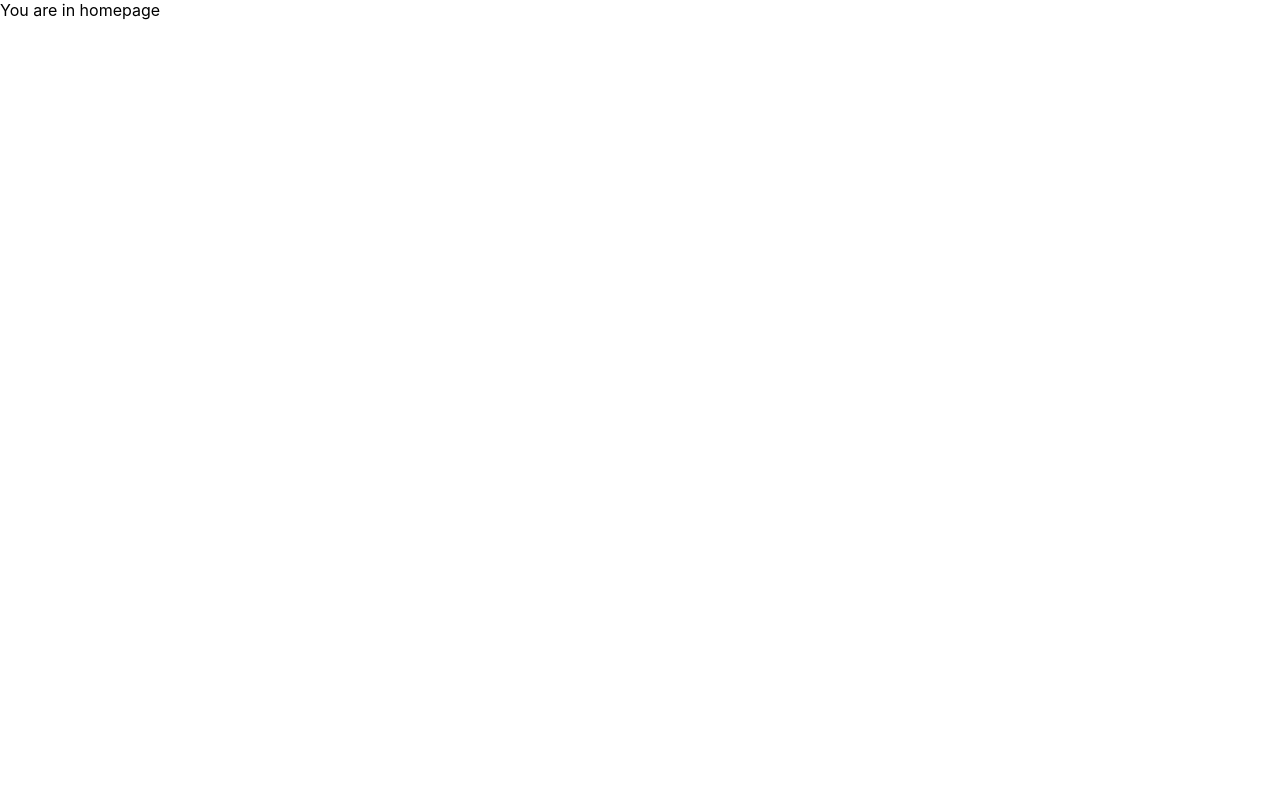
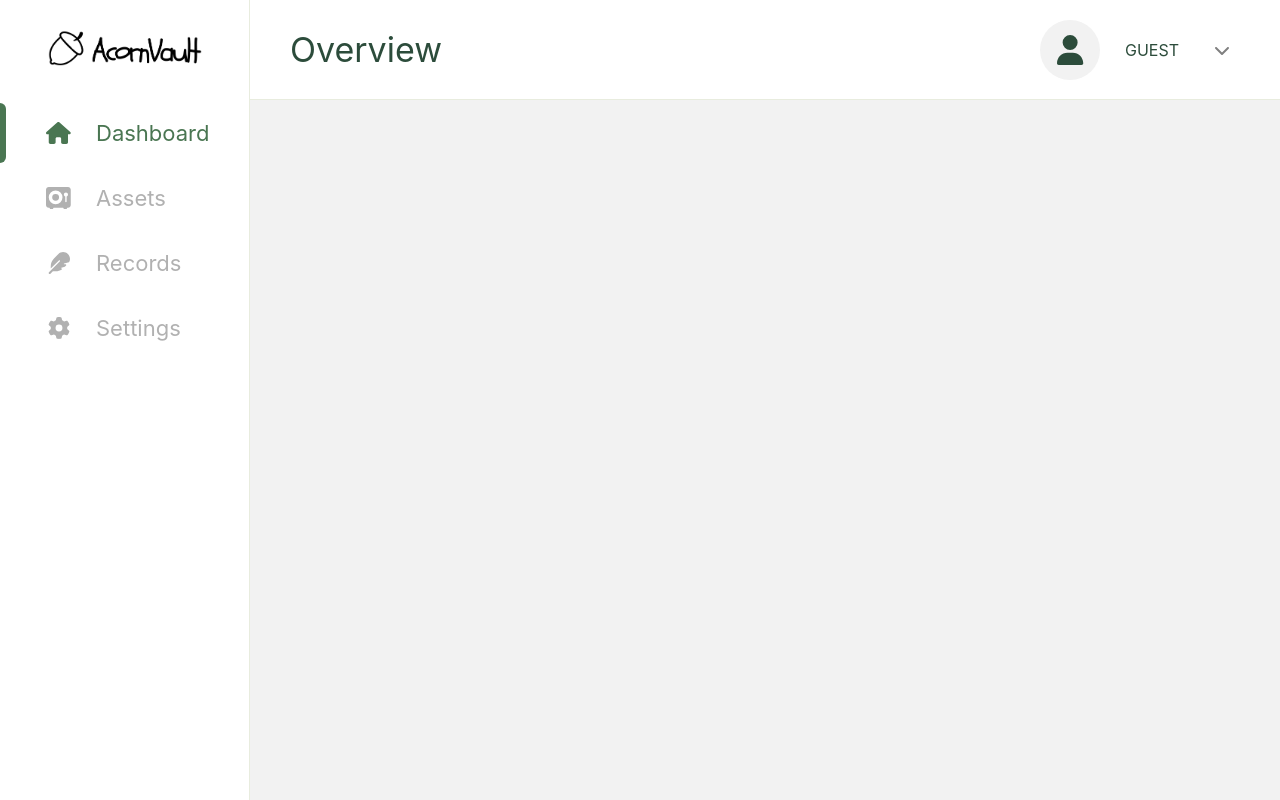
Before and after one commit to yunahu/acorn-vault, a React (Vite) app: page / in a window 1280 px wide. Built offline with nearby package versions, Linux system fonts and the light colour scheme.

Commit message:
Implement Sidebar and Navbar, and rename Home to Dashboard

```diff
--- a/package.json
+++ b/package.json
@@ -10,6 +10,9 @@
 		"preview": "vite preview"
 	},
 	"dependencies": {
+		"@fortawesome/fontawesome-svg-core": "^6.7.2",
+		"@fortawesome/free-solid-svg-icons": "^6.7.2",
+		"@fortawesome/react-fontawesome": "^0.2.2",
 		"antd": "^5.22.5",
 		"react": "^18.3.1",
 		"react-dom": "^18.3.1",
--- a/src/App.tsx
+++ b/src/App.tsx
@@ -1,15 +1,28 @@
 import { BrowserRouter } from "react-router-dom";
-import { ThemeProvider } from "styled-components";
+import styled, { ThemeProvider } from "styled-components";
 import theme from "src/theme/theme";
 import GlobalStyle from "src/theme/globalStyle";
+import Sidebar from "src/components/Sidebar/Sidebar";
+import Navbar from "src/components/Navbar/Navbar";
 import Router from "src/Router/Router";
+
+const Container = styled.div`
+  display: flex;
+  flex-direction: column;
+  flex: 1;
+`;
 
 const App = () => {
   return (
     <BrowserRouter>
-      <ThemeProvider theme={theme} />
-      <GlobalStyle />
-      <Router />
+      <ThemeProvider theme={theme}>
+        <GlobalStyle />
+        <Sidebar />
+        <Container>
+          <Navbar />
+          <Router />
+        </Container>
+      </ThemeProvider>
     </BrowserRouter>
   );
 };
--- a/src/Router/Router.tsx
+++ b/src/Router/Router.tsx
@@ -1,10 +1,10 @@
 import { Route, Routes } from "react-router-dom";
-import Home from "src/pages/Home/Home";
+import Dashboard from "src/pages/Dashboard/Dashboard";
 
 const Router = () => {
   return (
     <Routes>
-      <Route path="/" element={<Home />} />
+      <Route path="/" element={<Dashboard />} />
     </Routes>
   );
 };
--- /dev/null
+++ b/src/components/Navbar/Navbar.tsx
@@ -0,0 +1,36 @@
+import styled from "styled-components";
+import { useLocation } from "react-router-dom";
+import User from "./components/User/User";
+
+// #region Styles
+
+const Container = styled.div`
+  height: 100px;
+  border-bottom: 1px solid ${({ theme }) => theme.colors.border};
+  display: flex;
+  padding: 0 40px;
+  align-items: center;
+  justify-content: space-between;
+`;
+
+const Title = styled.div`
+  font-size: 34px;
+  color: ${({ theme }) => theme.colors.primary};
+`;
+
+// #endregion
+
+const Navbar = () => {
+  const { pathname } = useLocation();
+  const path = pathname.substring(1);
+  const capitalized = path.charAt(0).toUpperCase() + path.slice(1);
+
+  return (
+    <Container>
+      <Title>{path ? capitalized : "Overview"}</Title>
+      <User />
+    </Container>
+  );
+};
+
+export default Navbar;
--- /dev/null
+++ b/src/components/Navbar/components/User/User.tsx
@@ -0,0 +1,164 @@
+import { faChevronDown, faUser } from "@fortawesome/free-solid-svg-icons";
+import { FontAwesomeIcon } from "@fortawesome/react-fontawesome";
+import { Link } from "react-router-dom";
+import styled from "styled-components";
+import { useEffect, useRef, useState } from "react";
+
+// #region Styles
+
+const Wrapper = styled.div`
+  position: relative;
+`;
+
+const Container = styled.div`
+  display: flex;
+  align-items: center;
+  gap: 25px;
+`;
+
+const UserIconContainer = styled.div`
+  width: 60px;
+  height: 60px;
+  border-radius: 50%;
+  background-color: #f2f2f2;
+  display: flex;
+  justify-content: center;
+  align-items: center;
+`;
+
+const UserIcon = styled(FontAwesomeIcon)`
+  font-size: 30px;
+  color: ${({ theme }) => theme.colors.primary};
+`;
+
+const UserName = styled.div`
+  color: ${({ theme }) => theme.colors.primary};
+`;
+
+const ChevronIcon = styled(FontAwesomeIcon)`
+  color: grey;
+  padding: 10px;
+`;
+
+const Modal = styled.div`
+  position: absolute;
+  top: 100px;
+  right: 0px;
+  background-color: white;
+  border-radius: 10px;
+  border: 1px solid ${({ theme }) => theme.colors.border};
+  padding: 15px;
+  box-shadow: rgba(99, 99, 99, 0.2) 0px 2px 8px 0px;
+`;
+
+const ModalHeader = styled.div`
+  display: flex;
+  align-items: center;
+  gap: 15px;
+  border-bottom: solid 1px ${({ theme }) => theme.colors.border};
+  padding: 0 12px 10px 7px;
+  color: ${({ theme }) => theme.colors.primary};
+`;
+
+const ModalUserName = styled.div`
+  font-size: 14px;
+`;
+
+const Email = styled.div`
+  color: #6a6f78;
+  font-size: 13px;
+`;
+
+const ModalBody = styled.div`
+  padding-top: 15px;
+`;
+
+const StyledLink = styled(Link)`
+  display: block;
+  padding: 10px;
+  color: ${({ theme }) => theme.colors.primary};
+
+  &:hover {
+    background-color: #fafafa;
+    border-radius: 5px;
+  }
+`;
+
+// #endregion
+
+const User = () => {
+  const [isVisible, setIsVisible] = useState(false);
+  const stringifiedUser = localStorage.getItem("user");
+  const user = stringifiedUser
+    ? JSON.parse(stringifiedUser)
+    : { name: "GUEST" };
+  const modalRef = useRef<HTMLDivElement>(null);
+  const userRef = useRef<HTMLDivElement>(null);
+
+  const toggleModal = () => setIsVisible(!isVisible);
+
+  const handleMousedown = ({ target }: MouseEvent) => {
+    if (
+      modalRef.current &&
+      target instanceof Node &&
+      !modalRef.current.contains(target) &&
+      !userRef.current?.contains(target)
+    ) {
+      setIsVisible(!isVisible);
+    }
+  };
+
+  useEffect(() => {
+    if (isVisible) {
+      document.addEventListener("mousedown", handleMousedown);
+    }
+
+    return () => {
+      document.removeEventListener("mousedown", handleMousedown);
+    };
+  }, [isVisible]);
+
+  return (
+    <Wrapper>
+      <Container ref={userRef} onClick={toggleModal}>
+        <UserIconContainer>
+          <UserIcon icon={faUser} />
+        </UserIconContainer>
+        <UserName>{user?.name}</UserName>
+        <ChevronIcon icon={faChevronDown} />
+      </Container>
+      {isVisible && (
+        <Modal ref={modalRef}>
+          <ModalHeader>
+            <UserIconContainer>
+              <UserIcon icon={faUser} />
+            </UserIconContainer>
+            <div>
+              <ModalUserName>{user?.name}</ModalUserName>
+              <Email>{user?.email}</Email>
+            </div>
+          </ModalHeader>
+          <ModalBody>
+            <StyledLink to="/profile" onClick={toggleModal}>
+              My profile
+            </StyledLink>
+            <StyledLink to="/notifications" onClick={toggleModal}>
+              Notifications
+            </StyledLink>
+            {stringifiedUser ? (
+              <StyledLink to="/signout" onClick={toggleModal}>
+                Sign Out
+              </StyledLink>
+            ) : (
+              <StyledLink to="/signin" onClick={toggleModal}>
+                Sign In
+              </StyledLink>
+            )}
+          </ModalBody>
+        </Modal>
+      )}
+    </Wrapper>
+  );
+};
+
+export default User;
--- /dev/null
+++ b/src/components/Sidebar/Sidebar.tsx
@@ -0,0 +1,116 @@
+import styled from "styled-components";
+import { Link, useLocation } from "react-router-dom";
+import { FontAwesomeIcon } from "@fortawesome/react-fontawesome";
+import {
+  faFeather,
+  faGear,
+  faHouse,
+  faVault,
+} from "@fortawesome/free-solid-svg-icons";
+import logo from "src/assets/icons/logo.png";
+
+// #region Styles
+
+const Container = styled.div`
+  width: 250px;
+  height: inherit;
+  border-right: 1px solid ${({ theme }) => theme.colors.border};
+  display: flex;
+  align-items: center;
+  flex-direction: column;
+`;
+
+const LogoContainer = styled.div`
+  height: 100px;
+  display: flex;
+  align-items: center;
+`;
+
+const Logo = styled.img`
+  width: 160px;
+`;
+
+const Links = styled.div`
+  display: flex;
+  flex-direction: column;
+  width: 100%;
+`;
+
+const StyledLink = styled(Link)<{ $active: boolean | undefined }>`
+  width: 100%;
+  height: 65px;
+  color: ${({ $active, theme }) =>
+    $active ? theme.colors.secondary : theme.colors.gray};
+  display: flex;
+  align-items: center;
+  font-size: 22px;
+
+  &:hover {
+    color: ${({ theme }) => theme.colors.secondary};
+  }
+`;
+
+const Pointbar = styled.div<{ $active: boolean | undefined }>`
+  width: 6px;
+  height: 60px;
+  background-color: ${({ $active, theme }) =>
+    $active ? theme.colors.secondary : "white"};
+  margin-right: 40px;
+  border-top-right-radius: 6px;
+  border-bottom-right-radius: 6px;
+`;
+
+const Icon = styled.div`
+  width: 25px;
+  margin-right: 25px;
+  display: flex;
+  justify-content: center;
+`;
+
+// #endregion
+
+const Sidebar = () => {
+  const { pathname } = useLocation();
+
+  return (
+    <Container>
+      <LogoContainer>
+        <Link to="/">
+          <Logo src={logo} />
+        </Link>
+      </LogoContainer>
+      <Links>
+        <StyledLink to="/" $active={pathname === "/"}>
+          <Pointbar $active={pathname === "/"} />
+          <Icon>
+            <FontAwesomeIcon icon={faHouse} />
+          </Icon>
+          Dashboard
+        </StyledLink>
+        <StyledLink to="/assets" $active={pathname === "/assets"}>
+          <Pointbar $active={pathname === "/assets"} />
+          <Icon>
+            <FontAwesomeIcon icon={faVault} />
+          </Icon>
+          Assets
+        </StyledLink>
+        <StyledLink to="/records" $active={pathname === "/records"}>
+          <Pointbar $active={pathname === "/records"} />
+          <Icon>
+            <FontAwesomeIcon icon={faFeather} />
+          </Icon>
+          Records
+        </StyledLink>
+        <StyledLink to="/settings" $active={pathname === "/settings"}>
+          <Pointbar $active={pathname === "/settings"} />
+          <Icon>
+            <FontAwesomeIcon icon={faGear} />
+          </Icon>
+          Settings
+        </StyledLink>
+      </Links>
+    </Container>
+  );
+};
+
+export default Sidebar;
--- /dev/null
+++ b/src/pages/Dashboard/Dashboard.tsx
@@ -0,0 +1,16 @@
+import styled from "styled-components";
+
+// #region Styles
+
+const Container = styled.div`
+  background-color: ${({ theme }) => theme.colors.background};
+  flex: 1;
+`;
+
+// #endregion
+
+const Dashboard = () => {
+  return <Container></Container>;
+};
+
+export default Dashboard;
--- a/src/pages/Home/Home.tsx
+++ /dev/null
@@ -1,5 +0,0 @@
-const Home = () => {
-  return <div>You are in homepage</div>;
-};
-
-export default Home;
--- a/src/theme/globalStyle.ts
+++ b/src/theme/globalStyle.ts
@@ -10,10 +10,12 @@ const GlobalStyle = createGlobalStyle`
 
 	#root {
 		min-height: 100dvh;
+		display: flex;
 	}
 
 	a {
 		text-decoration: none;
+		color: black;
 	}
 `;
 
--- a/src/theme/theme.ts
+++ b/src/theme/theme.ts
@@ -1,3 +1,11 @@
-const theme = {};
+const theme = {
+  colors: {
+    primary: "#2c4c3b",
+    secondary: "#4a7652",
+    gray: "#b1b1b1",
+    background: "#f2f2f2",
+    border: "#e8ecde",
+  },
+};
 
 export default theme;
```
Also changed, not shown: src/assets/icons/logo.png (added), 1 other file (tests, documents, lock files or other folders). Lines whose indentation alone changed are shown as unchanged.
